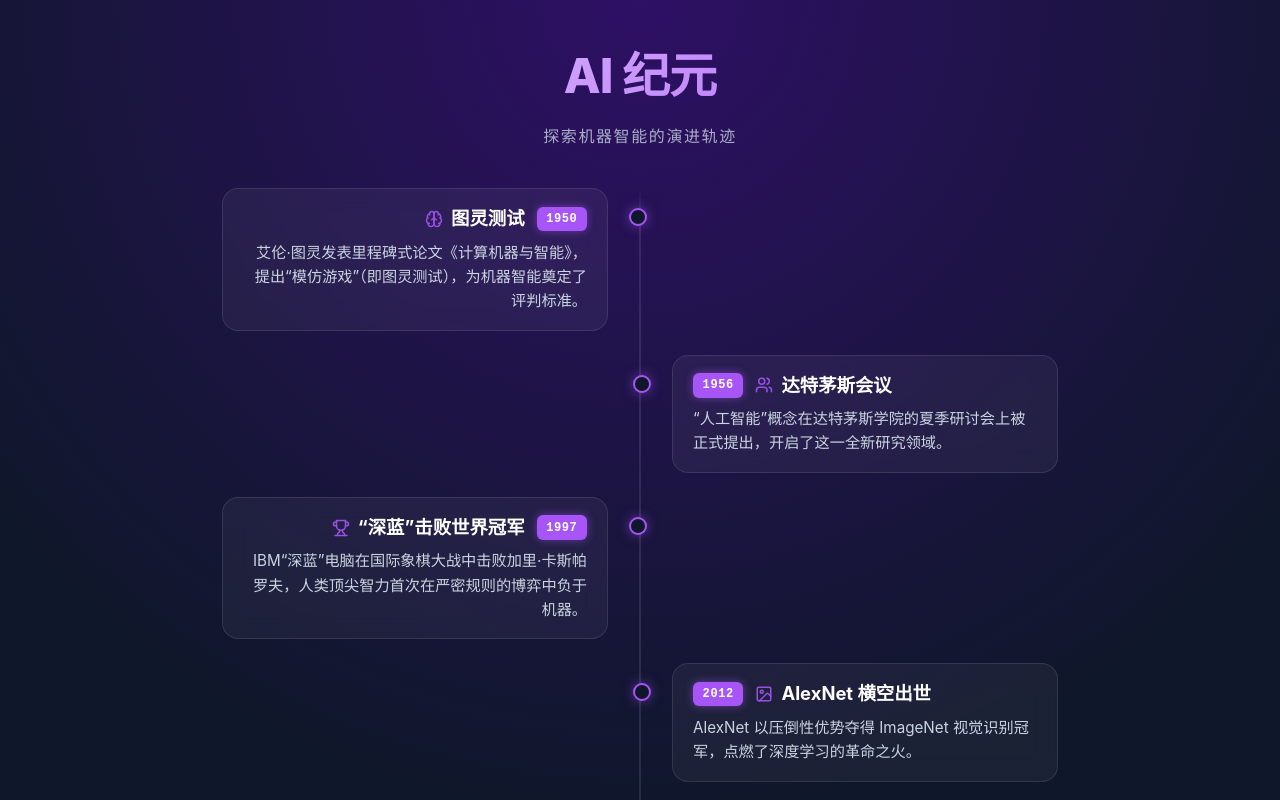
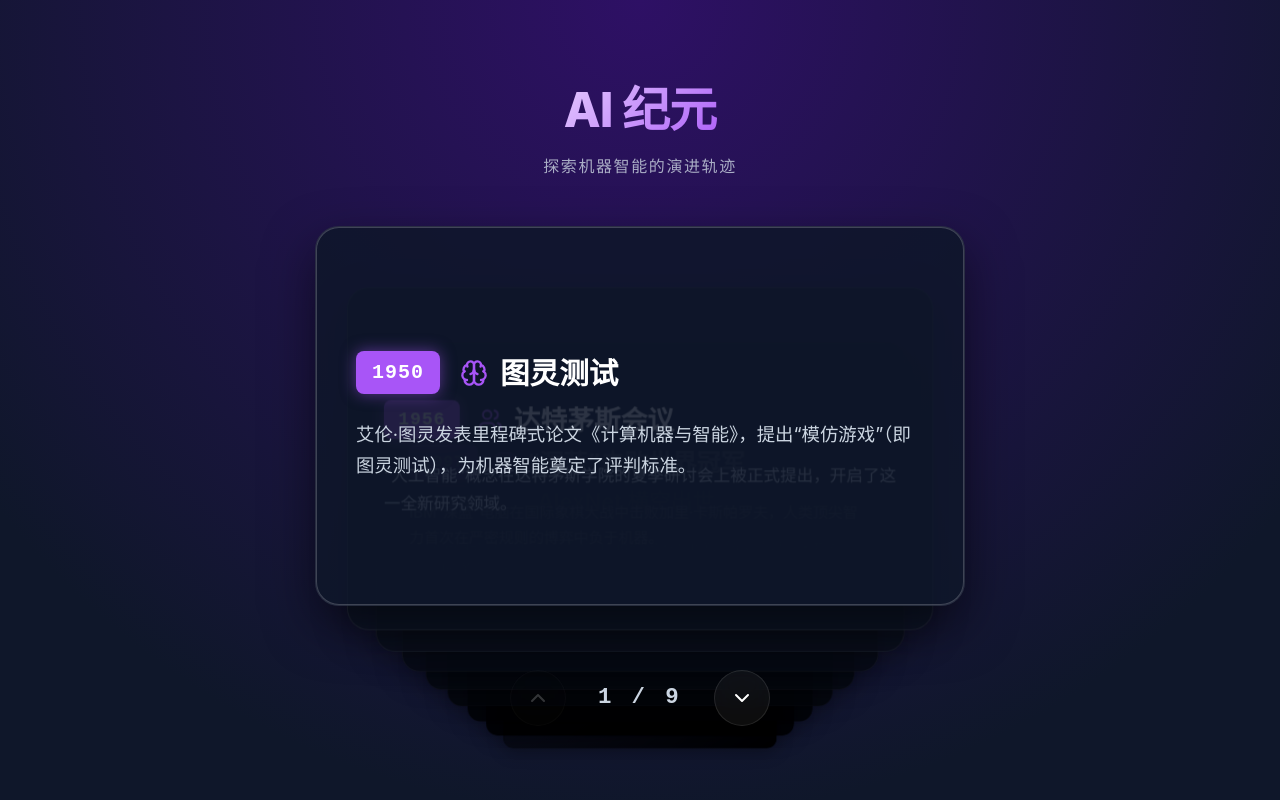
Before and after one commit to picasso250/ai-chronicles, a React (Vite) app: page / in a window 1280 px wide. Shown: the top 800 px of the page. Built offline with nearby package versions, Linux system fonts and the light colour scheme.

Commit message:
feat: redesign timeline into a 3D stacked card layout with scroll interactions

```diff
--- a/src/App.css
+++ b/src/App.css
@@ -21,20 +21,24 @@ body {
   background-attachment: fixed;
   color: var(--text-main);
   font-family: 'Inter', system-ui, -apple-system, sans-serif;
-  min-height: 100vh;
+  height: 100vh;
+  overflow: hidden; /* Hide scrollbars for full-page app */
   line-height: 1.5;
-  overflow-x: hidden;
 }
 
 .app-wrapper {
-  max-width: 1000px;
-  margin: 0 auto;
-  padding: 2.5rem 1.5rem;
+  height: 100vh;
+  display: flex;
+  flex-direction: column;
+  align-items: center;
+  justify-content: center;
+  padding: 2rem;
 }
 
 .header {
   text-align: center;
-  margin-bottom: 2.5rem;
+  margin-bottom: 3rem;
+  z-index: 100;
 }
 
 .header h1 {
@@ -43,7 +47,7 @@ body {
   background: linear-gradient(135deg, #e9d5ff, #a855f7);
   -webkit-background-clip: text;
   -webkit-text-fill-color: transparent;
-  margin-bottom: 0.75rem;
+  margin-bottom: 0.5rem;
   letter-spacing: -0.02em;
 }
 
@@ -55,216 +59,226 @@ body {
   opacity: 0.8;
 }
 
-.timeline {
+.card-container {
   position: relative;
-  max-width: 900px;
-  margin: 0 auto;
+  width: 100%;
+  max-width: 650px;
+  height: 380px;
+  perspective: 1500px;
+  display: flex;
+  justify-content: center;
+  align-items: center;
+  z-index: 10;
 }
 
-/* Central line on desktop */
-.timeline::before {
-  content: '';
+.card-wrapper {
   position: absolute;
-  left: 50%;
-  transform: translateX(-50%);
-  top: 0;
-  bottom: 0;
-  width: 2px;
-  background: linear-gradient(to bottom, transparent, var(--glass-border) 2%, var(--glass-border) 98%, transparent);
+  width: 100%;
+  height: 100%;
+  transition: all 0.6s cubic-bezier(0.23, 1, 0.32, 1);
+  transform-style: preserve-3d;
+  will-change: transform, opacity;
 }
 
-.node {
-  position: relative;
-  width: 50%;
-  margin-bottom: 1.5rem;
-  padding: 0 2rem;
+/* Past cards (flown upwards) */
+.card-wrapper.past {
+  opacity: 0;
+  pointer-events: none;
+  transform: translateY(-200px) scale(0.9) rotateX(15deg);
 }
 
-/* Left side items */
-.node:nth-child(odd) {
-  left: 0;
-  text-align: right;
+/* Future cards (stacked downwards) */
+.card-wrapper.future {
+  opacity: 1;
+  pointer-events: auto;
+  cursor: pointer;
+  /* translate down, scale down, and push back in Z */
+  transform: translateY(calc(var(--abs-offset) * 45px))
+             scale(calc(1 - var(--abs-offset) * 0.05))
+             translateZ(calc(var(--abs-offset) * -80px));
 }
 
-.node:nth-child(odd) .node-header {
-  flex-direction: row-reverse;
+.card-wrapper.future .glass-card {
+  filter: brightness(calc(1 - var(--abs-offset) * 0.15));
 }
 
-/* Right side items */
-.node:nth-child(even) {
-  left: 50%;
-  text-align: left;
+/* Future hover effect */
+.card-wrapper.future:hover {
+  transform: translateY(calc(var(--abs-offset) * 45px - 10px))
+             scale(calc(1 - var(--abs-offset) * 0.05))
+             translateZ(calc(var(--abs-offset) * -80px));
 }
 
-/* Connector dots */
-.node::after {
-  content: '';
-  position: absolute;
-  top: 1.25rem;
-  width: 14px;
-  height: 14px;
-  border-radius: 50%;
-  background: var(--bg-color);
-  border: 2px solid var(--accent);
-  box-shadow: 0 0 12px var(--accent-glow);
-  z-index: 2;
-  transition: all 0.3s ease;
-}
-
-.node:nth-child(odd)::after {
-  right: -7px;
-}
-
-.node:nth-child(even)::after {
-  left: -7px;
-}
-
-.node.highlighted::after {
-  border-color: var(--highlight-color);
-  box-shadow: 0 0 18px var(--highlight-glow);
-  background: var(--highlight-color);
+/* Active card */
+.card-wrapper.active {
+  opacity: 1;
+  pointer-events: auto;
+  transform: translateY(0) scale(1) translateZ(0);
 }
 
 .glass-card {
-  background: var(--glass-bg);
-  backdrop-filter: blur(12px);
-  -webkit-backdrop-filter: blur(12px);
+  background: rgba(15, 23, 42, 0.85);
+  backdrop-filter: blur(24px);
+  -webkit-backdrop-filter: blur(24px);
   border: 1px solid var(--glass-border);
-  border-radius: 16px;
-  padding: 1rem 1.25rem;
-  transition: transform 0.3s cubic-bezier(0.34, 1.56, 0.64, 1), background 0.2s ease, border-color 0.2s ease;
+  border-radius: 24px;
+  padding: 2.5rem;
+  height: 100%;
+  display: flex;
+  flex-direction: column;
+  justify-content: center;
+  box-shadow: 0 10px 40px rgba(0, 0, 0, 0.3);
+  transition: border-color 0.3s ease, background 0.3s ease, box-shadow 0.3s ease;
 }
 
-.node:nth-child(odd) .glass-card:hover {
-  transform: translateX(-8px) scale(1.02);
+.card-wrapper.active .glass-card {
+  box-shadow: 0 20px 50px rgba(0, 0, 0, 0.5), inset 0 0 0 1px rgba(255, 255, 255, 0.2);
 }
 
-.node:nth-child(even) .glass-card:hover {
-  transform: translateX(8px) scale(1.02);
+.card-wrapper.highlighted .glass-card {
+  border-color: rgba(16, 185, 129, 0.4);
+  background: linear-gradient(145deg, rgba(16, 185, 129, 0.15), rgba(15, 23, 42, 0.95));
 }
 
-.node.highlighted .glass-card {
-  border-color: rgba(16, 185, 129, 0.3);
-  background: linear-gradient(145deg, rgba(16, 185, 129, 0.08), rgba(0,0,0,0));
+.card-wrapper.highlighted.active .glass-card {
+  box-shadow: 0 20px 50px rgba(0, 0, 0, 0.5), 0 0 40px rgba(16, 185, 129, 0.15), inset 0 0 0 1px rgba(16, 185, 129, 0.4);
 }
 
 .node-header {
   display: flex;
   align-items: center;
-  gap: 0.75rem;
-  margin-bottom: 0.5rem;
+  gap: 1.25rem;
+  margin-bottom: 1.5rem;
 }
 
 .year {
-  font-size: 0.75rem;
+  font-size: 1.25rem;
   font-weight: 700;
   color: #fff;
   background: var(--accent);
-  padding: 0.2rem 0.6rem;
-  border-radius: 6px;
+  padding: 0.4rem 1rem;
+  border-radius: 8px;
   letter-spacing: 0.05em;
   font-family: monospace;
-  box-shadow: 0 0 8px var(--accent-glow);
+  box-shadow: 0 0 15px var(--accent-glow);
 }
 
-.node.highlighted .year {
+.card-wrapper.highlighted .year {
   background: var(--highlight-color);
-  box-shadow: 0 0 8px var(--highlight-glow);
+  box-shadow: 0 0 15px var(--highlight-glow);
 }
 
 .title {
-  font-size: 1.15rem;
+  font-size: 1.85rem;
   font-weight: 700;
   display: flex;
   align-items: center;
-  gap: 0.5rem;
+  gap: 0.75rem;
   color: #fff;
 }
 
 .icon {
   color: var(--accent);
-  opacity: 0.9;
 }
 
-.node.highlighted .icon {
+.card-wrapper.highlighted .icon {
   color: var(--highlight-color);
-  opacity: 1;
 }
 
 .desc {
-  font-size: 0.95rem;
+  font-size: 1.15rem;
   color: var(--text-muted);
-  line-height: 1.6;
+  line-height: 1.7;
 }
 
 .details {
-  font-size: 0.85rem;
-  color: rgba(255,255,255,0.4);
-  margin-top: 1rem;
-  padding-top: 0.75rem;
+  font-size: 1rem;
+  color: rgba(255,255,255,0.6);
+  margin-top: 1.5rem;
+  padding-top: 1.5rem;
   border-top: 1px dashed var(--glass-border);
 }
 
-/* Responsive adjustments */
+.controls {
+  margin-top: 4rem;
+  display: flex;
+  align-items: center;
+  gap: 2rem;
+  z-index: 100;
+}
+
+.nav-btn {
+  background: var(--glass-bg);
+  border: 1px solid var(--glass-border);
+  color: #fff;
+  width: 56px;
+  height: 56px;
+  border-radius: 50%;
+  display: flex;
+  justify-content: center;
+  align-items: center;
+  cursor: pointer;
+  transition: all 0.2s cubic-bezier(0.23, 1, 0.32, 1);
+  backdrop-filter: blur(12px);
+}
+
+.nav-btn:hover:not(:disabled) {
+  background: rgba(255,255,255,0.15);
+  transform: scale(1.1);
+  box-shadow: 0 0 20px rgba(255, 255, 255, 0.1);
+}
+
+.nav-btn:disabled {
+  opacity: 0.2;
+  cursor: not-allowed;
+}
+
+.indicator {
+  font-family: monospace;
+  font-size: 1.4rem;
+  color: var(--text-muted);
+  letter-spacing: 0.15em;
+  font-weight: 600;
+  min-width: 80px;
+  text-align: center;
+}
+
 @media screen and (max-width: 768px) {
   .app-wrapper {
-    padding: 1.5rem 1rem;
+    padding: 1.5rem;
+  }
+
+  .header {
+    margin-bottom: 2rem;
   }
 
   .header h1 {
     font-size: 2.25rem;
   }
 
-  .timeline::before {
-    left: 1.5rem;
-    transform: none;
+  .card-container {
+    height: 450px;
   }
 
-  .node {
-    width: 100%;
-    left: 0 !important;
-    padding-left: 3.5rem;
-    padding-right: 0;
-    text-align: left !important;
-    margin-bottom: 1.25rem;
+  .glass-card {
+    padding: 1.5rem;
   }
 
   .node-header {
-    flex-direction: row !important;
+    flex-wrap: wrap;
+    gap: 0.75rem;
+    margin-bottom: 1rem;
   }
 
-  .node::after {
-    left: 1.1875rem !important;
-    right: auto !important;
+  .title {
+    font-size: 1.35rem;
   }
 
-  .node:nth-child(odd) .glass-card:hover,
-  .node:nth-child(even) .glass-card:hover {
-    transform: translateX(4px);
+  .desc {
+    font-size: 1rem;
+  }
+
+  .controls {
+    margin-top: 2.5rem;
   }
 }
-
-.header {
-  animation: fadeIn 1s ease-out;
-}
-
-.node {
-  animation: slideUp 0.6s ease-out backwards;
-}
-
-.node:nth-child(1) { animation-delay: 0.1s; }
-.node:nth-child(2) { animation-delay: 0.2s; }
-.node:nth-child(3) { animation-delay: 0.3s; }
-.node:nth-child(4) { animation-delay: 0.4s; }
-.node:nth-child(5) { animation-delay: 0.5s; }
-.node:nth-child(n+6) { animation-delay: 0.6s; }
-
-@keyframes fadeIn {
-  from { opacity: 0; transform: translateY(-10px); }
-  to { opacity: 1; transform: translateY(0); }
-}
-
-@keyframes slideUp {
-  from { opacity: 0; transform: translateY(20px); }
-  to { opacity: 1; transform: translateY(0); }
-}
--- a/src/App.jsx
+++ b/src/App.jsx
@@ -1,5 +1,5 @@
-import React from 'react';
-import { Brain, Users, Trophy, Image, Target, Zap, MessageSquare, Cpu, Star } from 'lucide-react';
+import React, { useState, useEffect, useCallback, useRef } from 'react';
+import { Brain, Users, Trophy, Image, Target, Zap, MessageSquare, Cpu, Star, ChevronUp, ChevronDown } from 'lucide-react';
 import { milestones } from './data';
 import './App.css';
 
@@ -16,6 +16,54 @@ const IconMap = {
 };
 
 function App() {
+  const [activeIndex, setActiveIndex] = useState(0);
+  const isScrolling = useRef(false);
+
+  const handleNext = useCallback(() => {
+    setActiveIndex((prev) => Math.min(prev + 1, milestones.length - 1));
+  }, []);
+
+  const handlePrev = useCallback(() => {
+    setActiveIndex((prev) => Math.max(prev - 1, 0));
+  }, []);
+
+  useEffect(() => {
+    const handleWheel = (e) => {
+      // 忽略较小的滚动，防止误触
+      if (Math.abs(e.deltaY) < 10) return;
+
+      // 节流处理
+      if (isScrolling.current) return;
+      isScrolling.current = true;
+
+      if (e.deltaY > 0) {
+        handleNext();
+      } else if (e.deltaY < 0) {
+        handlePrev();
+      }
+
+      setTimeout(() => {
+        isScrolling.current = false;
+      }, 600);
+    };
+
+    const handleKeyDown = (e) => {
+      if (e.key === 'ArrowDown') {
+        handleNext();
+      } else if (e.key === 'ArrowUp') {
+        handlePrev();
+      }
+    };
+
+    window.addEventListener('wheel', handleWheel);
+    window.addEventListener('keydown', handleKeyDown);
+
+    return () => {
+      window.removeEventListener('wheel', handleWheel);
+      window.removeEventListener('keydown', handleKeyDown);
+    };
+  }, [handleNext, handlePrev]);
+
   return (
     <div className="app-wrapper">
       <header className="header">
@@ -23,19 +71,38 @@ function App() {
         <p>探索机器智能的演进轨迹</p>
       </header>
 
-      <div className="timeline">
+      <div className="card-container">
         {milestones.map((item, index) => {
           const Icon = IconMap[item.icon] || Star;
+          const offset = index - activeIndex;
+          const absOffset = Math.abs(offset);
+
+          let className = "card-wrapper";
+          if (offset === 0) className += " active";
+          else if (offset < 0) className += " past";
+          else className += " future";
+
+          if (item.highlight) className += " highlighted";
+
           return (
             <div
               key={index}
-              className={`node ${item.highlight ? 'highlighted' : ''}`}
+              className={className}
+              style={{
+                '--offset': offset,
+                '--abs-offset': absOffset,
+                zIndex: milestones.length - index,
+              }}
+              onClick={() => {
+                if (offset > 0) setActiveIndex(index);
+              }}
             >
               <div className="glass-card">
+                <div className="card-content">
                   <div className="node-header">
                     <span className="year">{item.year}</span>
                     <h3 className="title">
-                    <Icon size={18} className="icon" />
+                      <Icon size={28} className="icon" />
                       {item.title}
                     </h3>
                   </div>
@@ -43,8 +110,21 @@ function App() {
                   {item.details && <div className="details">{item.details}</div>}
                 </div>
               </div>
+            </div>
           );
         })}
+      </div>
+
+      <div className="controls">
+        <button onClick={handlePrev} disabled={activeIndex === 0} className="nav-btn">
+          <ChevronUp size={24} />
+        </button>
+        <div className="indicator">
+          {activeIndex + 1} / {milestones.length}
+        </div>
+        <button onClick={handleNext} disabled={activeIndex === milestones.length - 1} className="nav-btn">
+          <ChevronDown size={24} />
+        </button>
       </div>
     </div>
   );
```
Lines whose indentation alone changed are shown as unchanged.
